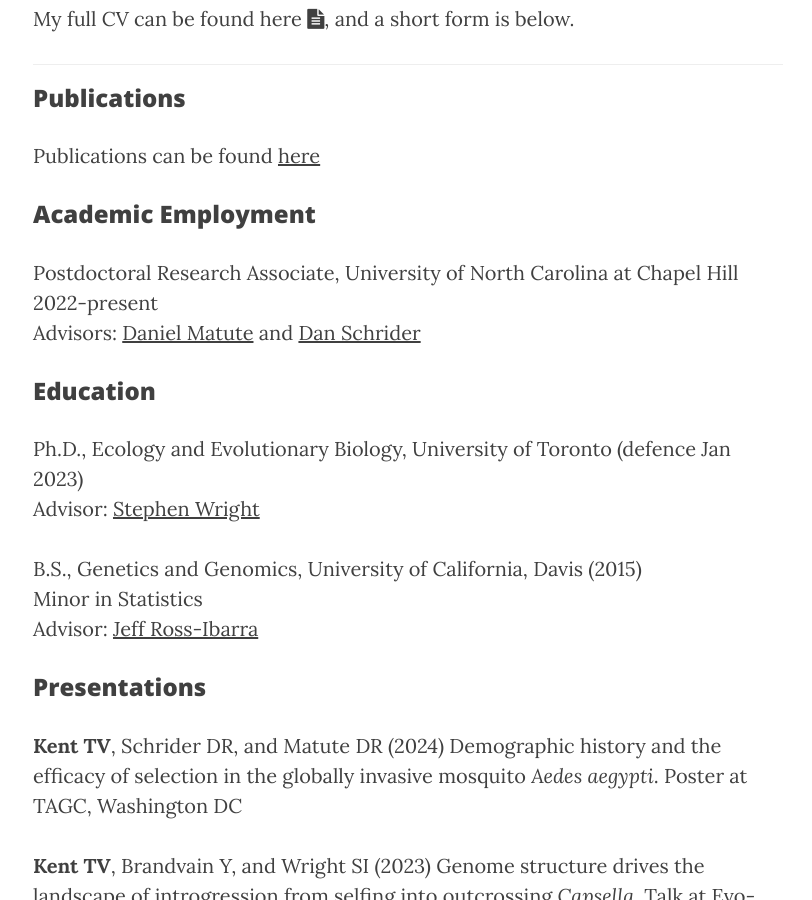
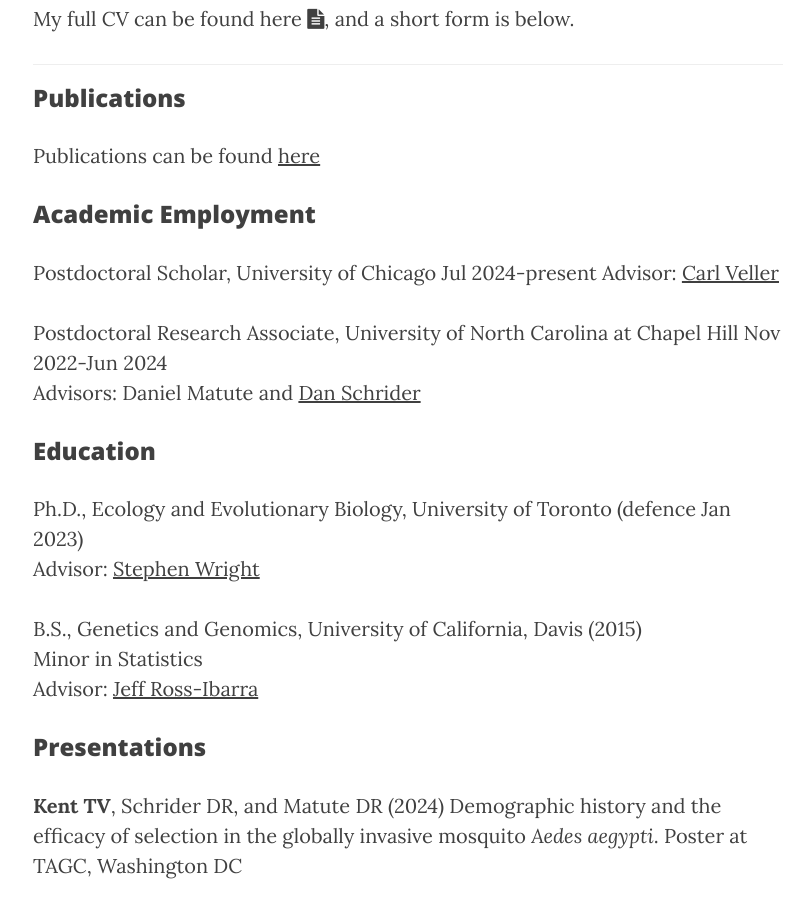
Before and after one commit to tvkent/tvkent.github.io, a Jekyll site: the page built from 2_CV.md, in a window 1280 px wide and 900 px high, scrolled down 498 px. Shown: the whole window, without its empty margins (232-1044 px from the left). Built offline with Jekyll 4.4.1, drawn with Linux system fonts in a browser that asks for light colours; nearby versions of some CDN libraries.

Commit message:
Update 2_CV.md
chicago and remove daniel's broken link

```diff
--- a/2_CV.md
+++ b/2_CV.md
@@ -14,8 +14,11 @@
 
 ### Academic Employment
 
-Postdoctoral Research Associate, University of North Carolina at Chapel Hill 2022-present
-Advisors: [Daniel Matute](http://www.dm-incompatibilities.org/index.html) and [Dan Schrider](https://www.schriderlab.org/)
+Postdoctoral Scholar, University of Chicago Jul 2024-present
+Advisor: [Carl Veller](https://www.carlveller.com/)
+
+Postdoctoral Research Associate, University of North Carolina at Chapel Hill Nov 2022-Jun 2024
+Advisors: Daniel Matute and [Dan Schrider](https://www.schriderlab.org/)
 
 ### Education
 
```
